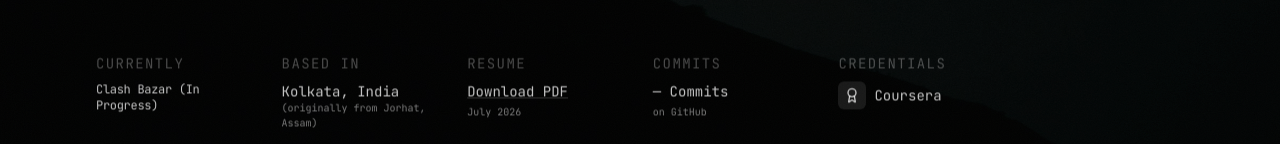
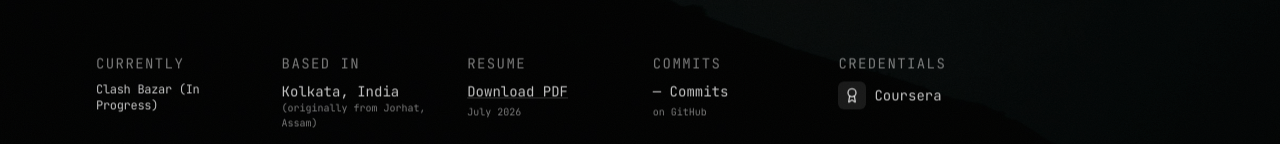
Before and after one commit to rishav00roy-web/Portfolio-website, a Next.js app: page / in a window 1280 px wide. Shown: the part 572-716 px from the top of the page. Built offline with nearby package versions, Linux system fonts and the light colour scheme; no server answers.

Commit message:
fix(seo/a11y): fix #418 hydration mismatch and improve color contrast

```diff
--- a/src/app/projects/page.tsx
+++ b/src/app/projects/page.tsx
@@ -67,11 +67,11 @@ export default function ProjectsPage() {
 
                     <div className="py-6 border-y border-white/5 space-y-4">
                       <div>
-                        <span className="block text-xs font-mono text-white/30 uppercase tracking-wider mb-1">Client</span>
+                        <span className="block text-xs font-mono text-white/50 uppercase tracking-wider mb-1">Client</span>
                         <span className="text-sm text-white/80">{caseStudy.client}</span>
                       </div>
                       <div>
-                        <span className="block text-xs font-mono text-white/30 uppercase tracking-wider mb-1">Timeline</span>
+                        <span className="block text-xs font-mono text-white/50 uppercase tracking-wider mb-1">Timeline</span>
                         <span className="text-sm text-white/80">{caseStudy.period}</span>
                       </div>
                     </div>
@@ -217,7 +217,7 @@ export default function ProjectsPage() {
         </div>
       </main>
 
-      <footer className="py-12 border-t border-white/5 text-center text-sm text-white/30 font-mono">
+      <footer className="py-12 border-t border-white/5 text-center text-sm text-white/50 font-mono">
         Rishav Roy — Case Studies Archive
       </footer>
       </div>
--- a/src/components/CommandMenu.tsx
+++ b/src/components/CommandMenu.tsx
@@ -267,7 +267,7 @@ export default function CommandMenu({ onOpenCaseStudy }: CommandMenuProps) {
 
               {/* Search Bar */}
               <div className="flex items-center gap-3 px-4 py-3.5 border-b border-white/10">
-                <Search className="w-5 h-5 text-white/30" />
+                <Search className="w-5 h-5 text-white/50" />
                 <input
                   ref={inputRef}
                   type="text"
@@ -282,7 +282,7 @@ export default function CommandMenu({ onOpenCaseStudy }: CommandMenuProps) {
                 />
                 <button
                   onClick={() => setIsOpen(false)}
-                  className="text-xs uppercase tracking-wider text-white/30 hover:text-white/60 transition-colors font-mono px-2 py-1 border border-white/10 rounded"
+                  className="text-xs uppercase tracking-wider text-white/50 hover:text-white/60 transition-colors font-mono px-2 py-1 border border-white/10 rounded"
                 >
                   ESC
                 </button>
@@ -296,7 +296,7 @@ export default function CommandMenu({ onOpenCaseStudy }: CommandMenuProps) {
                 aria-label="Commands"
               >
                 {filteredItems.length === 0 ? (
-                  <div className="px-6 py-10 text-center text-white/30 font-mono text-xs uppercase tracking-wider">
+                  <div className="px-6 py-10 text-center text-white/50 font-mono text-xs uppercase tracking-wider">
                     No commands or matching sections found
                   </div>
                 ) : (
@@ -308,7 +308,7 @@ export default function CommandMenu({ onOpenCaseStudy }: CommandMenuProps) {
                     }, {} as Record<string, typeof items>)
                   ).map(([category, catItems]) => (
                     <div key={category} className="py-2">
-                      <div className="px-4 py-1 text-[9px] font-mono uppercase tracking-[0.2em] text-white/30 font-bold">
+                      <div className="px-4 py-1 text-[9px] font-mono uppercase tracking-[0.2em] text-white/50 font-bold">
                         {category}
                       </div>
                       {catItems.map((item) => {
@@ -353,7 +353,7 @@ export default function CommandMenu({ onOpenCaseStudy }: CommandMenuProps) {
               </div>
 
               {/* Bottom status bar */}
-              <div className="flex items-center justify-between px-4 py-2.5 bg-black/40 border-t border-white/5 font-mono text-[9px] uppercase tracking-wider text-white/30">
+              <div className="flex items-center justify-between px-4 py-2.5 bg-black/40 border-t border-white/5 font-mono text-[9px] uppercase tracking-wider text-white/50">
                 <div className="flex gap-4">
                   <span>↑↓ Navigate</span>
                   <span>Enter Select</span>
--- a/src/components/Footer.tsx
+++ b/src/components/Footer.tsx
@@ -237,13 +237,13 @@ export default function Footer() {
 
       {/* Bottom bar: copyright + back to top */}
       <div className="relative z-10 mt-24 flex items-center justify-between w-full border-t border-white/5 pt-8">
-        <p className="font-mono text-[10px] sm:text-xs text-white/30 uppercase tracking-[0.25em]">
+        <p className="font-mono text-[10px] sm:text-xs text-white/50 uppercase tracking-[0.25em]">
           &copy; Designed &amp; Developed by Me
         </p>
 
         <button
           onClick={scrollToTop}
-          className="group flex items-center gap-2 font-mono text-[10px] sm:text-xs text-white/30 uppercase tracking-[0.25em] hover:text-white/70 transition-colors focus-visible:outline-none focus-visible:ring-1 focus-visible:ring-white/30 rounded px-2 py-1 cursor-pointer"
+          className="group flex items-center gap-2 font-mono text-[10px] sm:text-xs text-white/50 uppercase tracking-[0.25em] hover:text-white/70 transition-colors focus-visible:outline-none focus-visible:ring-1 focus-visible:ring-white/30 rounded px-2 py-1 cursor-pointer"
           aria-label="Back to top"
         >
           <ArrowUp className="w-3 h-3 group-hover:-translate-y-0.5 transition-transform" />
--- a/src/components/Hero.tsx
+++ b/src/components/Hero.tsx
@@ -26,15 +26,18 @@ export default function Hero() {
     return () => clearInterval(interval);
   }, []);
 
-  const [commitCount, setCommitCount] = useState<number | null>(() => {
+  const [commitCount, setCommitCount] = useState<number | null>(null);
+
+  useEffect(() => {
+    // 1. Read cached value on mount (client-side only)
     if (typeof window !== "undefined") {
       const cached = localStorage.getItem("github-commit-count");
-      return cached ? parseInt(cached, 10) : null;
+      if (cached) {
+        setCommitCount(parseInt(cached, 10));
+      }
     }
-    return null;
-  });
 
-  useEffect(() => {
+    // 2. Fetch fresh data
     fetch("https://api.github.com/repos/rishav00roy-web/Portfolio-website/commits?per_page=1")
       .then((res) => {
         if (!res.ok) return; // rate-limited or error — keep cached value
@@ -56,7 +59,7 @@ export default function Hero() {
         }
       })
       .catch(() => {
-        // Keep cached value from localStorage init, or null
+        // Keep cached value
       });
   }, []);
 
@@ -250,7 +253,7 @@ export default function Hero() {
               className="mt-6 sm:mt-14 grid grid-cols-2 sm:grid-cols-3 md:grid-cols-5 gap-4 sm:gap-8 max-w-4xl font-mono text-xs sm:text-sm"
             >
               <div>
-                <p className="text-white/30 uppercase tracking-widest mb-2">
+                <p className="text-white/50 uppercase tracking-widest mb-2">
                   Currently
                 </p>
                 <div className="relative h-[2.5em] overflow-hidden">
@@ -269,14 +272,14 @@ export default function Hero() {
                 </div>
               </div>
               <div>
-                <p className="text-white/30 uppercase tracking-widest mb-2">
+                <p className="text-white/50 uppercase tracking-widest mb-2">
                   Based in
                 </p>
                 <p className="text-white/80">Kolkata, India</p>
                 <p className="text-white/50 text-[10px]">(originally from Jorhat, Assam)</p>
               </div>
               <div>
-                <p className="text-white/30 uppercase tracking-widest mb-2">
+                <p className="text-white/50 uppercase tracking-widest mb-2">
                   Resume
                 </p>
                 <a
@@ -291,7 +294,7 @@ export default function Hero() {
                 <p className="text-white/50 text-[10px] mt-1">July 2026</p>
               </div>
               <div>
-                <p className="text-white/30 uppercase tracking-widest mb-2">
+                <p className="text-white/50 uppercase tracking-widest mb-2">
                   Commits
                 </p>
                 <p className="text-white/80">
@@ -300,7 +303,7 @@ export default function Hero() {
                 <p className="text-white/50 text-[10px] mt-1">on GitHub</p>
               </div>
               <div>
-                <p className="text-white/30 uppercase tracking-widest mb-2">
+                <p className="text-white/50 uppercase tracking-widest mb-2">
                   Credentials
                 </p>
                 <a
--- a/src/components/SocialIcon.tsx
+++ b/src/components/SocialIcon.tsx
@@ -97,7 +97,7 @@ export default function SocialIcon({
       </a>
 
       {/* Label below icon (visible on touch) */}
-      <span className="mt-1.5 font-mono text-[9px] uppercase tracking-wider text-white/30 sm:hidden">
+      <span className="mt-1.5 font-mono text-[9px] uppercase tracking-wider text-white/50 sm:hidden">
         {label}
       </span>
     </div>
```
